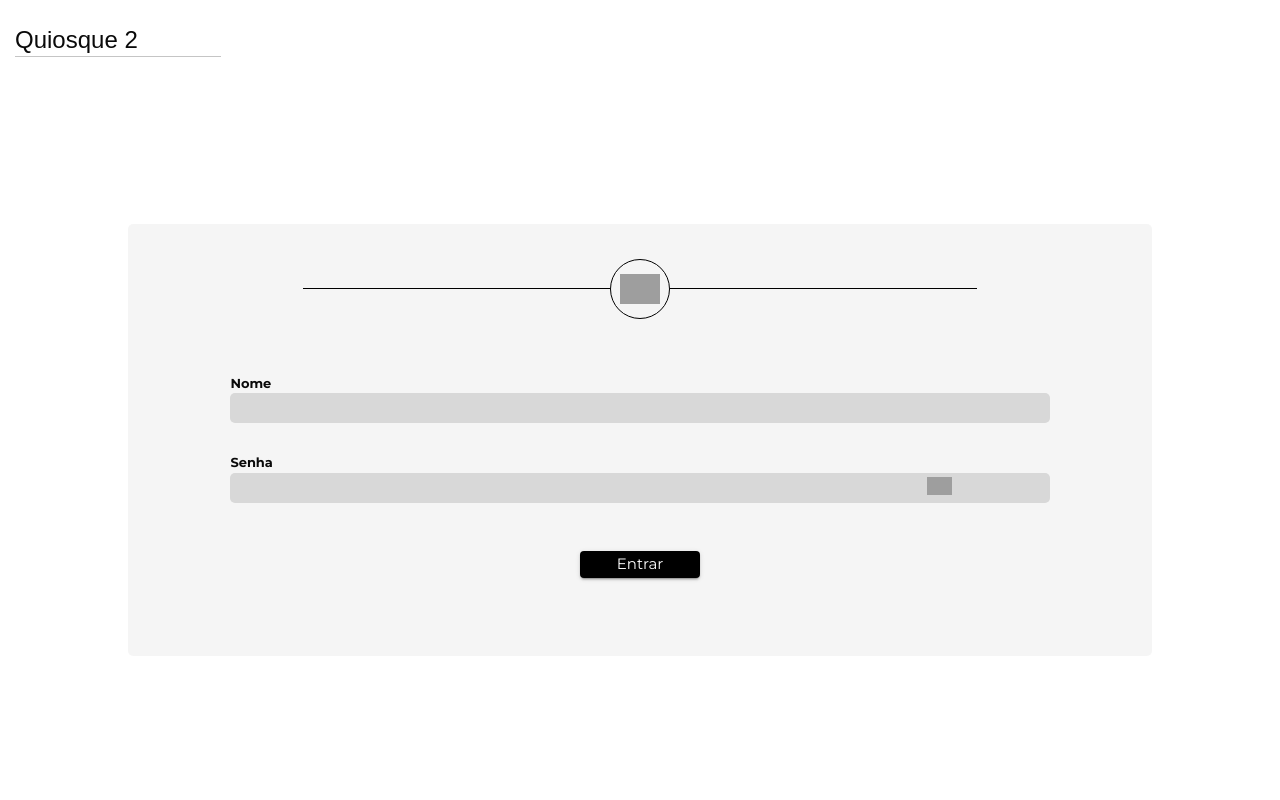
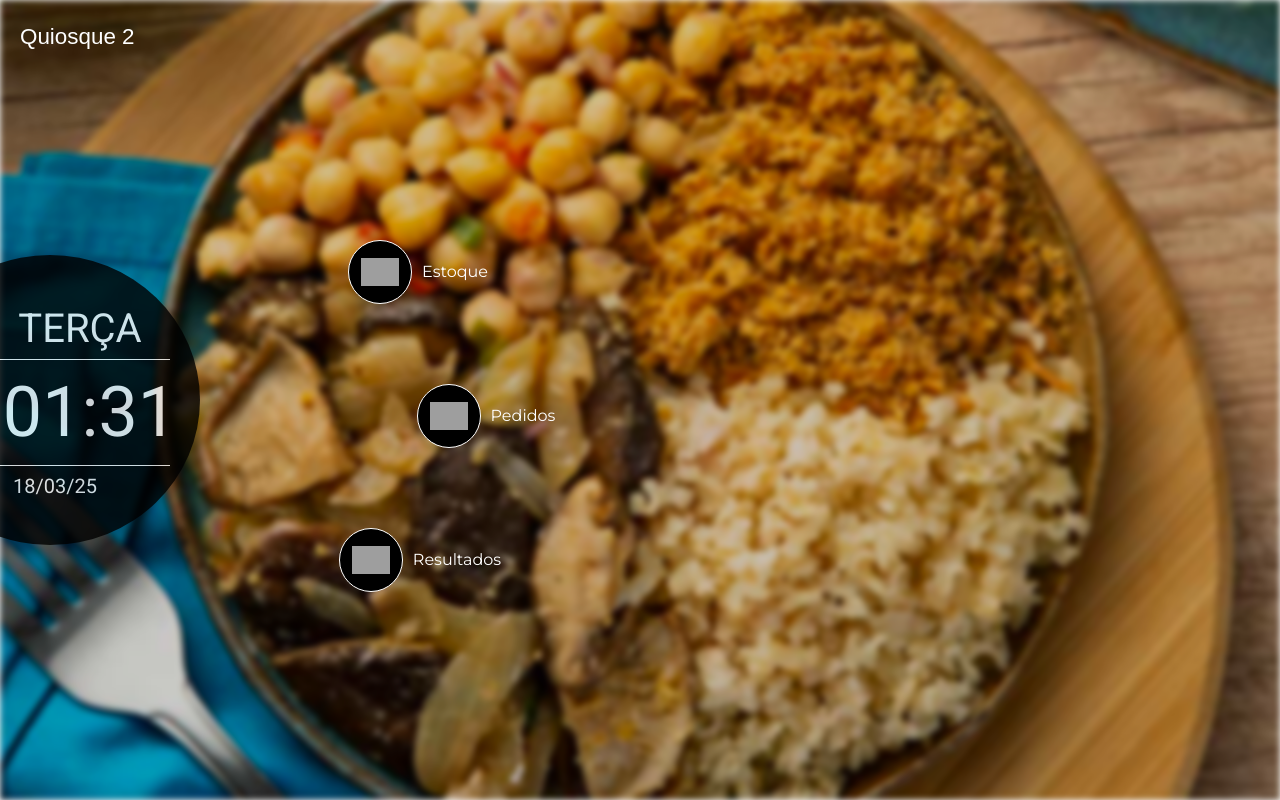
Before and after one commit to LeonanAraudo/Quiosque2, a Next.js app: page / in a window 1280 px wide. Built offline with nearby package versions, Linux system fonts and the light colour scheme; grey boxes are pictures that could not be loaded; a web font is replaced by a local one.

Commit message:
update Main/

```diff
--- a/src/app/page.tsx
+++ b/src/app/page.tsx
@@ -6,13 +6,13 @@ import CadastroProduto from './Telas/(Estoque)/CadastroProduto/page'
 import ArrayProdutos from './componentes/(ComponentesEstoque)/ArrayProdutos/produtos'
 import Pedidos from './Telas/(Pedidos)/Pedidos/page'
 import Card from './componentes/(ComponentesPedidos)/Card/card'
-import ProdutosList from './Telas/(Pedidos)/ProdutosCategory/[categorias]/page'
+import ProdutosList from './Telas/(Pedidos)/ProdutosCategory/page'
 import DataProduto from './Telas/(Estoque)/DadosProdutoTable/[produto_id]/page'
 export default function Home() {
   return (
     <div>
       <div>
-       <Login/>
+       <Main/>
       </div>
     </div>
   );
```
